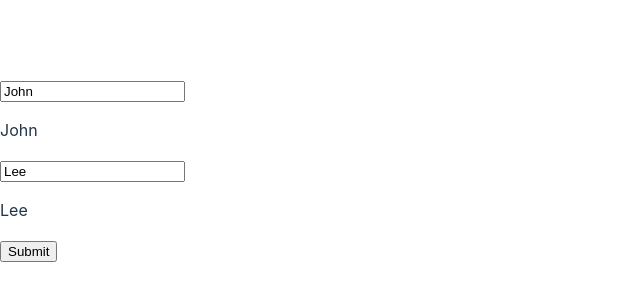
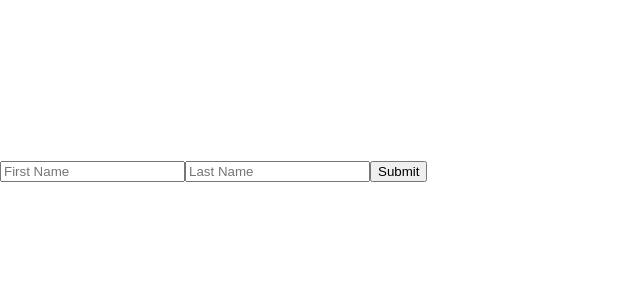
Before and after one commit to guigattidev/react-hook-form-tutorials, a React (Vite) app: page / in a window 1280 px wide. Shown: the part 230-530 px from the top of the page, without its empty margins (0-640 px from the left). Built offline with nearby package versions, Linux system fonts and the light colour scheme.

Commit message:
feat: register validation

```diff
--- a/src/App.tsx
+++ b/src/App.tsx
@@ -1,22 +1,29 @@
-import { useState } from "react";
+import * as React from "react";
 import { useForm } from "react-hook-form";
 
 let renderCount = 0;
 
-function App() {
+interface FormValues {
+  firstName: string;
+  lastName: string;
+}
+
+export function App() {
   const {
     register,
     handleSubmit,
-    watch,
     formState: { errors },
-  } = useForm({
-    defaultValues: { firstName: "John", lastName: "Lee" },
+  } = useForm<FormValues>({
+    defaultValues: {
+      firstName: "",
+      lastName: "",
+    },
   });
-
   renderCount++;
 
-  const firstName = watch("firstName");
-  const lastName = watch("lastName");
+  // register, update values inside data
+  register("firstName", { required: true });
+  register("lastName", { maxLength: 5 });
 
   return (
     <div>
@@ -25,27 +32,12 @@ function App() {
           console.log(data);
         })}
       >
-        <input
-          {...register("firstName", { required: "This is required." })}
-          placeholder="First Name"
-        />
-        <p>{firstName}</p>
-        <p>{errors.firstName?.message}</p>
+        <input name="firstName" placeholder="First Name" />
 
-        <input
-          {...register("lastName", {
-            required: "This is required.",
-            minLength: { value: 4, message: "Min lenght is 4" },
-          })}
-          placeholder="Last Name"
-        />
-        <p>{lastName}</p>
-        <p>{errors.lastName?.message}</p>
+        <input name="lastName" placeholder="Last Name" />
 
         <input type="submit" />
       </form>
     </div>
   );
 }
-
-export default App;
```
Also changed, not shown: src/components/GetStarted.tsx (added, +48 -0 lines), src/main.tsx (+7 -7 lines).
